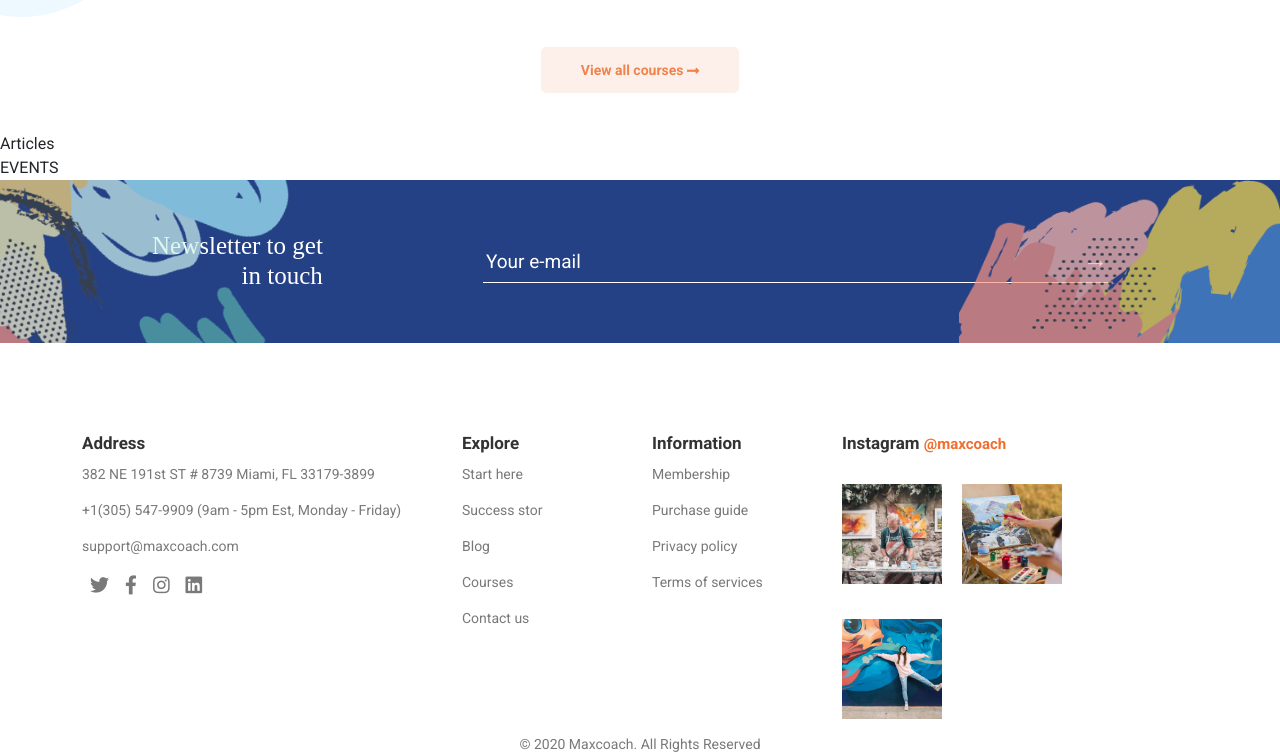
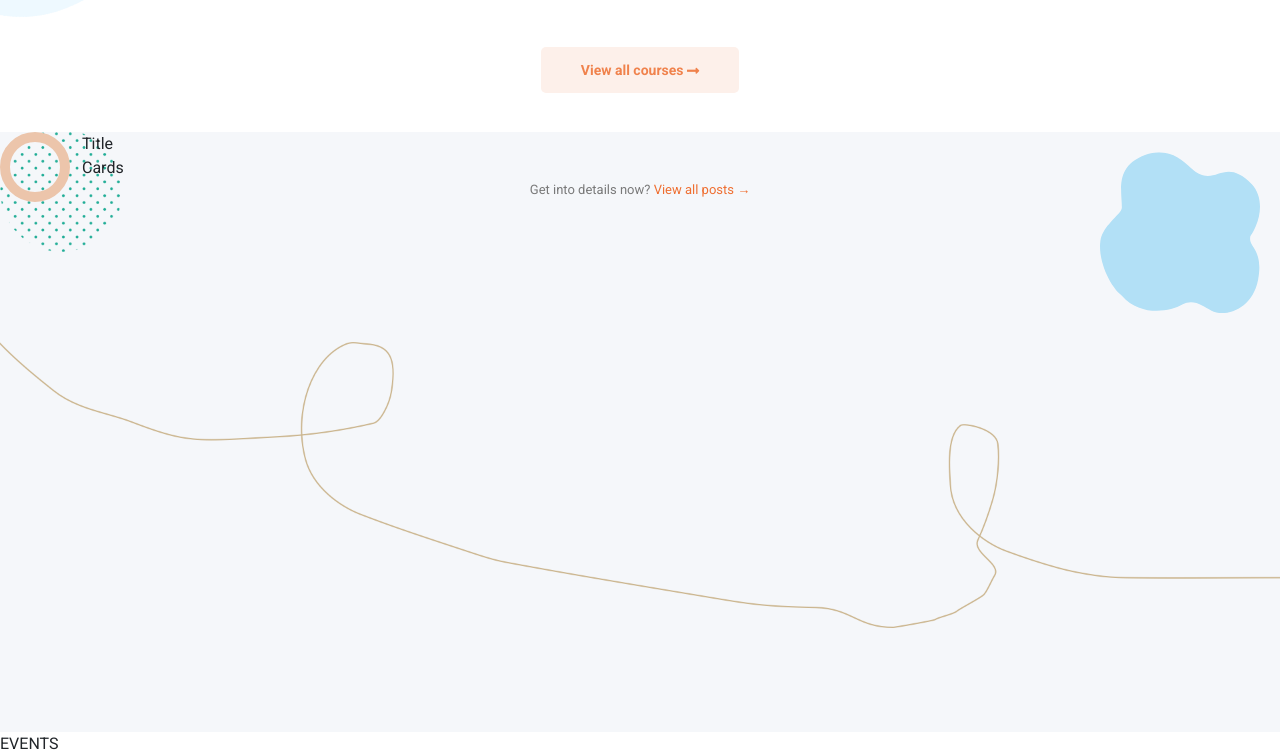
Before and after one commit to AndreaCasentini93/proj-html-vuejs, a Vue app: page / in a window 1280 px wide. Shown: the part 3840-4594 px from the top of the page. Built offline with nearby package versions, Linux system fonts and the light colour scheme; a small style sheet from the web is missing; a web font is replaced by a local one.

Commit message:
Articles

```diff
--- a/src/assets/style/variables.scss
+++ b/src/assets/style/variables.scss
@@ -24,6 +24,7 @@ $bg-countdown: #F5F5F5;
 $bg-jumbotron: #FBF9F6;
 $bg-testimonials: #FAF8F6;
 $bg-newsletter: #244186;
+$bg-articles: #F5F7FA;
 
 // Button Colors
 $btn-1-color: #FFFFFF;
--- a/src/components/Articles.vue
+++ b/src/components/Articles.vue
@@ -1,6 +1,29 @@
 <template>
-    <section>
-        Articles
+    <section class="position-relative">
+        <!-- DECORATIONS -->
+        <svg xmlns="http://www.w3.org/2000/svg" width="200" height="202" fill="#B2E0F6" class="cloud">
+            <path class="elementor-shape-fill" d="M139.374 198.088c16.328 8.906 51.35-1.087 58.304-39.038 7.15-39.022-13.182-40.052-9.633-54.248 14.243-21.15 16.782-48.14 2.028-64.387-36.503-38.024-45.629 7.604-76.048-20.28C101.727 7.837 83.1-6.735 56.23 3.405 18.239 17.74 27.33 47.659 27.33 69.313c0 7.624-24.216 21.957-26.87 41.573-3.346 24.734 12.168 57.29 26.87 68.443 23.322 26.363 59.318 20.28 75.541 11.154 13.931-7.836 25.35 1.52 36.503 7.605z"/>
+        </svg>
+        <img class="string" src="../assets/images/maxcoach-shape-14.png" alt="string">
+        <img class="dotted_circle" src="../assets/images/maxcoach-shape-05.png" alt="dotted_circle">
+        <div class="ring"></div>
+        <!-- /DECORATIONS -->
+
+        <div class="container">
+            <!-- TITLE -->
+            <div>Title</div>
+            <!-- /TITLE -->
+
+            <!-- CARDS -->
+            <div>Cards</div>
+            <!-- /CARDS -->
+
+            <!-- GET INTO -->
+            <div class="text-center">
+                <div class="get_into">Get into details now? <a href="#">View all posts &#x2192;</a></div>
+            </div>
+            <!-- /GET INTO -->
+        </div>
     </section>
 </template>
 
@@ -14,4 +37,57 @@ export default {
     @import '../assets/style/variables.scss';
     @import '../assets/style/mixins.scss';
 
+    section {
+        height: 600px;
+        background-color: $bg-articles;
+        overflow: hidden;
+        z-index: -1;
+
+        & > img {
+            position: absolute;
+            z-index: -1;
+        }
+
+        .cloud {
+            position: absolute;
+            top: 0;
+            right: 0;
+            transform: scale(.8);
+            z-index: -1;
+        }
+
+        .string {
+            top: 35%;
+            left: 0;
+            width: 100%;
+            filter: contrast(20%) sepia(100%);
+        }
+
+        .dotted_circle {
+            top: 0;
+            left: 0;
+            width: 120px
+        }
+
+        .ring {
+            @include ring;
+            top: 0;
+            left: 0;
+            z-index: -1;
+        }
+
+        .container {
+            z-index: 1;
+
+            .get_into {
+                font-size: 13px;
+                color: $base-color;
+
+                a {
+                    font-size: 13px;
+                    color: $ashtag-color;
+                }
+            }
+        }
+    }
 </style>
--- a/src/components/Newsletter.vue
+++ b/src/components/Newsletter.vue
@@ -56,7 +56,6 @@ export default {
         padding: 40px 0;
         color: #FFFFFF;
         background-color: $bg-newsletter;
-        z-index: -1;
 
         & > img {
             position: absolute;
@@ -76,12 +75,14 @@ export default {
             margin: unset;
             font-size: 25px;
             font-family: $newsletter-font;
+            z-index: 2;
         }
 
         form {
             padding: 1px 0;
             margin: 20px;
             border-bottom: 1px solid #FFFFFF;
+            z-index: 2;
 
             .error {
                 font-size: 17px;
```
